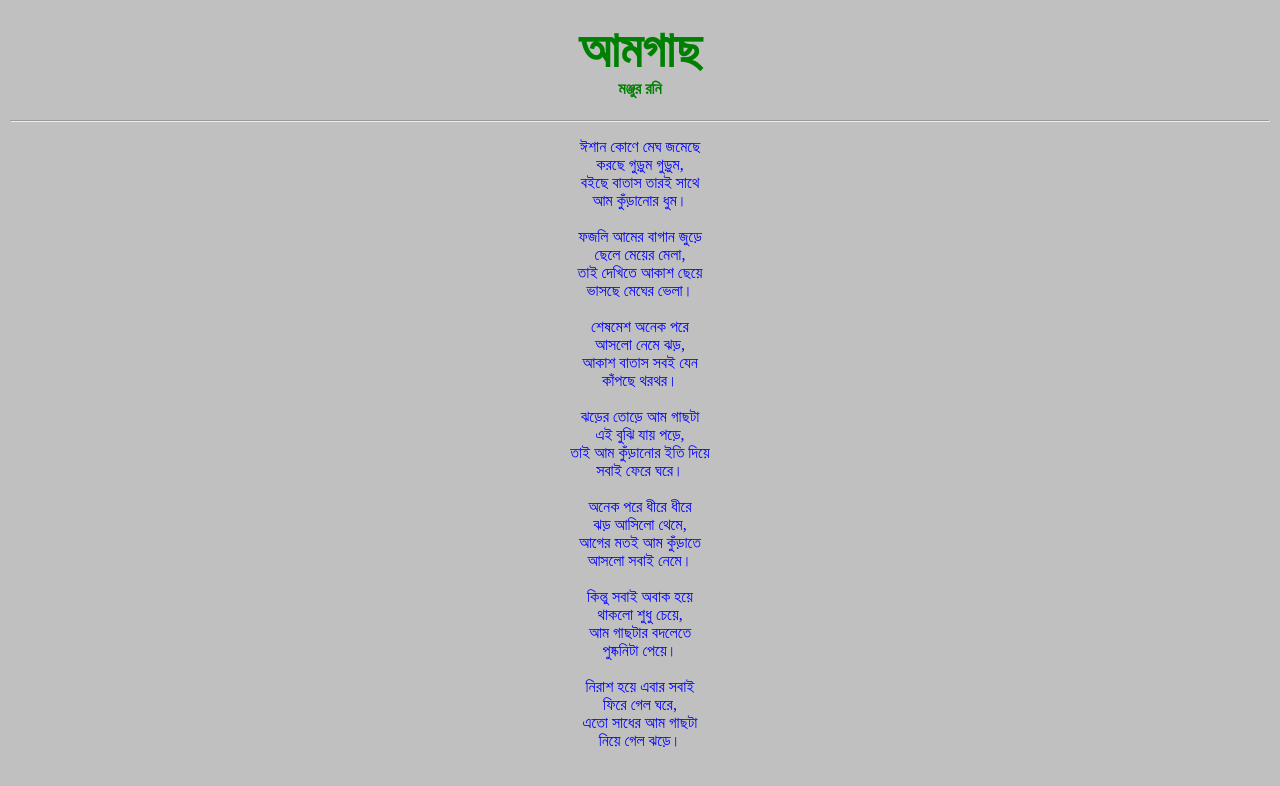
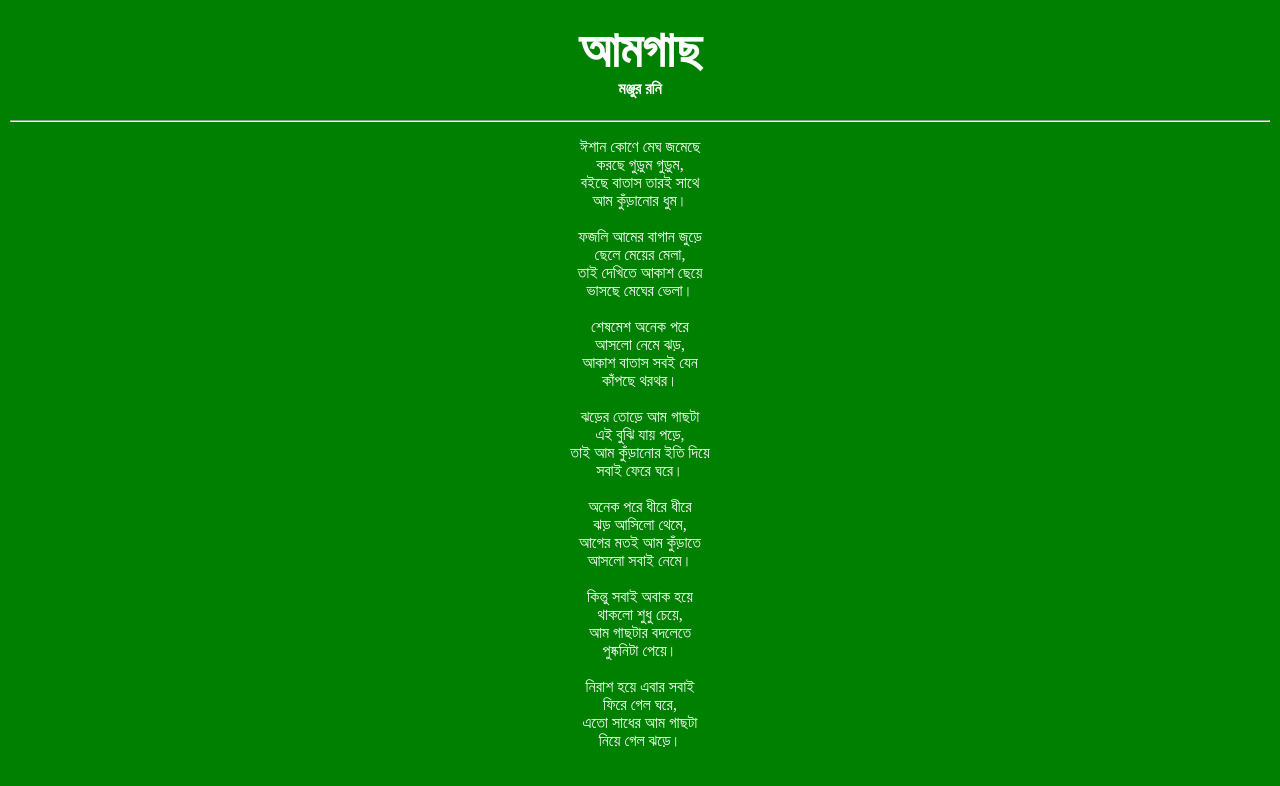
Before and after one commit to mmroni/sample, a plain HTML site: page Amgach.html in a window 1280 px wide. Drawn offline with Linux system fonts and the light colour scheme.

Commit message:
Update Amgach.html

```diff
--- a/Amgach.html
+++ b/Amgach.html
@@ -4,9 +4,9 @@
 <meta charset="utf-8">
 <title>Amgach</title>
 <style>
-body {margin-left:10px;margin-right:10px;background-color:silver;}
-#name {text-align:center;color:green;}
-#main {text-align:center;color:blue;}
+body {margin-left:10px;margin-right:10px;background-color:green;}
+#name {text-align:center;color:white;}
+#main {text-align:center;color:white;}
 span {font-size:50px;}
 </style>
 <body>
```
